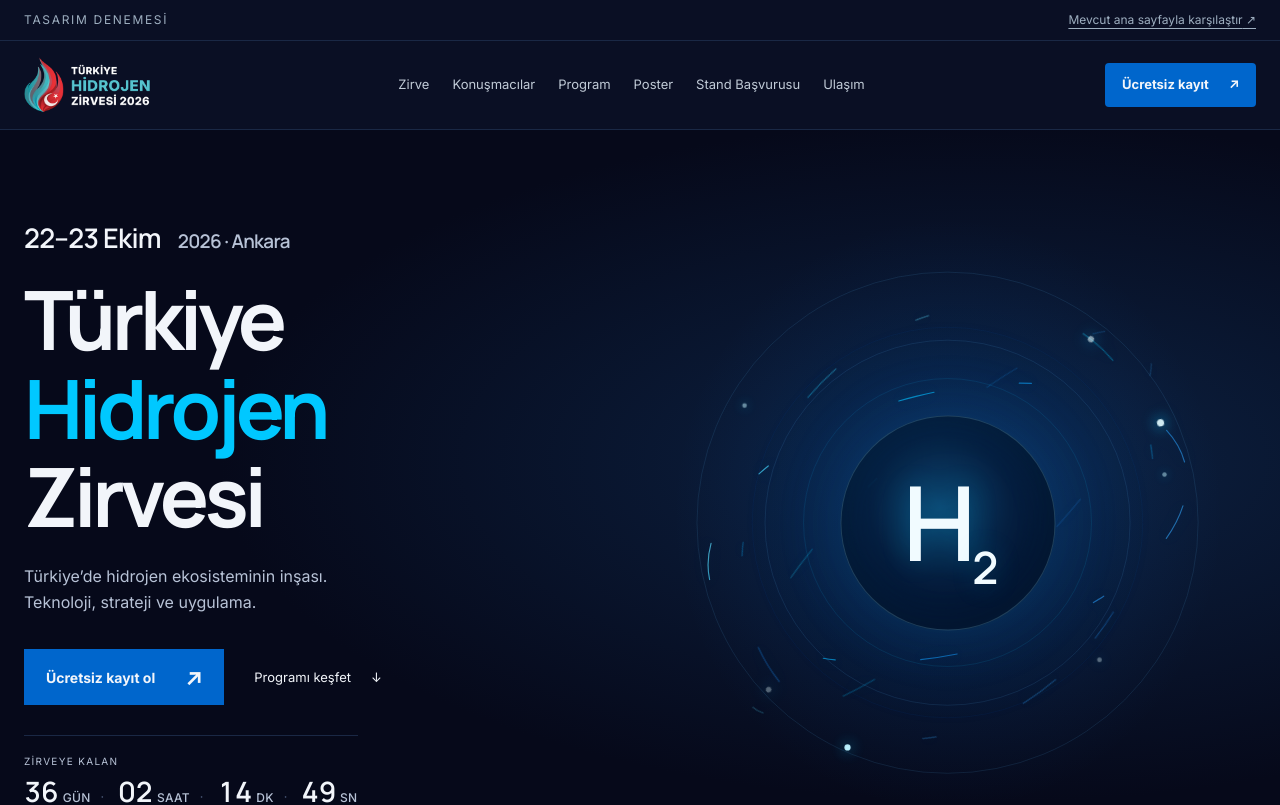
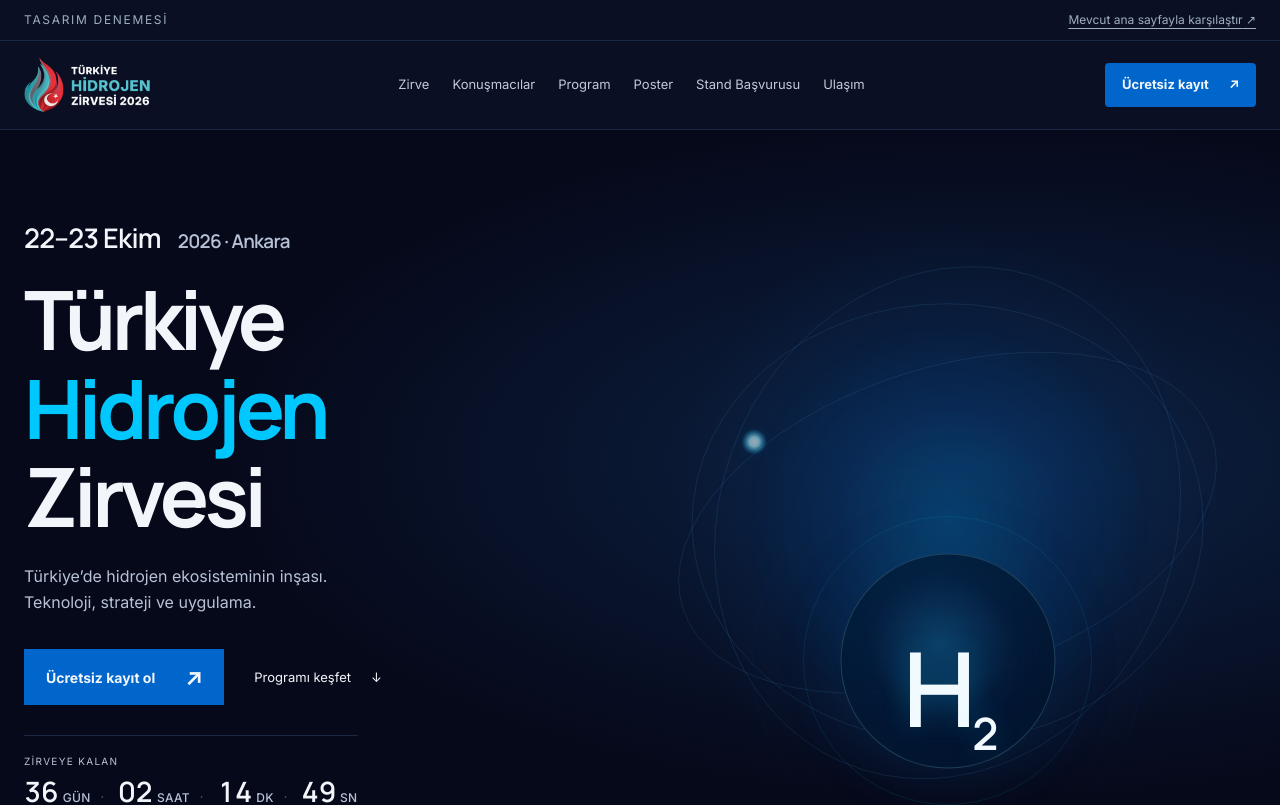
Before and after one commit to turkesdedeci/h2zirve, a Next.js app: page /tasarim-deneme in a window 1280 px wide. Shown: the top 805 px of the page. Built offline with nearby package versions, Linux system fonts and the light colour scheme.

Commit message:
Refine hydrogen hero field interaction and composition

```diff
--- a/src/app/tasarim-deneme/TrialHero.tsx
+++ b/src/app/tasarim-deneme/TrialHero.tsx
@@ -7,6 +7,45 @@ import field from "./heroField.module.css";
 
 export default function TrialHero() {
   const root = useRef<HTMLElement>(null);
+  const scene = useRef<HTMLDivElement>(null);
+
+  useEffect(() => {
+    const node = scene.current;
+    if (!node) return;
+
+    const media = matchMedia("(prefers-reduced-motion: reduce)");
+    let frame = 0;
+
+    const reset = () => {
+      cancelAnimationFrame(frame);
+      node.style.setProperty("--field-x", "0deg");
+      node.style.setProperty("--field-y", "0deg");
+    };
+
+    const move = (event: PointerEvent) => {
+      if (media.matches || event.pointerType === "touch") return;
+      const rect = node.getBoundingClientRect();
+      const x = (event.clientX - rect.left) / rect.width - 0.5;
+      const y = (event.clientY - rect.top) / rect.height - 0.5;
+
+      cancelAnimationFrame(frame);
+      frame = requestAnimationFrame(() => {
+        node.style.setProperty("--field-x", `${-y * 9}deg`);
+        node.style.setProperty("--field-y", `${x * 12}deg`);
+      });
+    };
+
+    node.addEventListener("pointermove", move, { passive: true });
+    node.addEventListener("pointerleave", reset);
+    media.addEventListener("change", reset);
+
+    return () => {
+      cancelAnimationFrame(frame);
+      node.removeEventListener("pointermove", move);
+      node.removeEventListener("pointerleave", reset);
+      media.removeEventListener("change", reset);
+    };
+  }, []);
 
   useEffect(() => {
     const node = root.current;
@@ -20,7 +59,7 @@ export default function TrialHero() {
       frame = requestAnimationFrame(() => {
         const rect = node.getBoundingClientRect();
         const progress = Math.max(0, Math.min(1, -rect.top / rect.height));
-        node.style.setProperty("--drift", media.matches ? "0px" : `${progress * 42}px`);
+        node.style.setProperty("--drift", media.matches ? "0px" : `${progress * 34}px`);
       });
     };
 
@@ -71,47 +110,81 @@ export default function TrialHero() {
           </div>
         </div>
 
-        <div className={s.moleculeScene}>
+        <div ref={scene} className={s.moleculeScene}>
           <div className={`${s.moleculeArt} ${field.visual}`} aria-hidden="true">
             <div className={field.stage}>
+              <div className={field.aura} />
+              <div className={field.coreHalo} />
+
               <svg className={field.fieldSvg} viewBox="0 0 640 640" fill="none">
                 <defs>
-                  <linearGradient id="hydrogen-field-gradient" x1="92" y1="125" x2="548" y2="500" gradientUnits="userSpaceOnUse">
-                    <stop stopColor="#c8f7ff" />
-                    <stop offset=".28" stopColor="#00c8ff" />
-                    <stop offset=".68" stopColor="#1476d4" />
-                    <stop offset="1" stopColor="#3da9e8" />
+                  <linearGradient id="hydrogen-field-gradient" x1="112" y1="126" x2="540" y2="510" gradientUnits="userSpaceOnUse">
+                    <stop stopColor="#e6fbff" />
+                    <stop offset=".2" stopColor="#79e8ff" />
+                    <stop offset=".47" stopColor="#00c8ff" />
+                    <stop offset=".76" stopColor="#1478d8" />
+                    <stop offset="1" stopColor="#8adfff" />
                   </linearGradient>
+                  <radialGradient id="particle-glow">
+                    <stop stopColor="#ffffff" />
+                    <stop offset=".38" stopColor="#b8f5ff" />
+                    <stop offset="1" stopColor="#00c8ff" stopOpacity="0" />
+                  </radialGradient>
                 </defs>
 
-                <circle className={field.guide} cx="320" cy="320" r="254" />
-                <circle className={field.guide} cx="320" cy="320" r="185" />
+                <ellipse className={`${field.guide} ${field.guideOne}`} cx="320" cy="320" rx="259" ry="222" />
+                <ellipse className={`${field.guide} ${field.guideTwo}`} cx="320" cy="320" rx="230" ry="265" transform="rotate(24 320 320)" />
+                <ellipse className={`${field.guide} ${field.guideThree}`} cx="320" cy="320" rx="282" ry="157" transform="rotate(-18 320 320)" />
 
-                <g transform="rotate(-14 320 320)">
-                  <ellipse className={`${field.orbit} ${field.orbitOne}`} cx="320" cy="320" rx="248" ry="132" pathLength="100" />
-                  <circle className={`${field.node} ${field.nodeOne}`} cx="554" cy="274" r="3.6" />
+                <g className={field.arcsOuter}>
+                  <path className={`${field.arc} ${field.arcStrong}`} d="M107 246C137 158 226 101 320 101" />
+                  <path className={`${field.arc} ${field.arcMid}`} d="M371 106C453 125 516 184 540 258" />
+                  <path className={`${field.arc} ${field.arcStrong}`} d="M548 307C553 393 505 471 431 514" />
+                  <path className={`${field.arc} ${field.arcMid}`} d="M372 542C283 562 198 526 142 463" />
+                  <path className={`${field.arc} ${field.arcStrong}`} d="M111 420C79 351 82 293 107 246" />
                 </g>
 
-                <g transform="rotate(38 320 320)">
-                  <ellipse className={`${field.orbit} ${field.orbitTwo}`} cx="320" cy="320" rx="190" ry="236" pathLength="100" />
-                  <circle className={`${field.node} ${field.nodeTwo}`} cx="320" cy="84" r="3.1" />
+                <g className={field.arcsInner}>
+                  <path className={`${field.arc} ${field.arcSoft}`} d="M177 210C226 151 315 132 385 157" />
+                  <path className={`${field.arc} ${field.arcSoft}`} d="M432 187C484 231 505 307 484 370" />
+                  <path className={`${field.arc} ${field.arcSoft}`} d="M452 416C398 480 302 497 232 462" />
+                  <path className={`${field.arc} ${field.arcSoft}`} d="M187 431C137 384 123 308 150 248" />
                 </g>
 
-                <g transform="rotate(-43 320 320)">
-                  <ellipse className={`${field.orbit} ${field.orbitThree}`} cx="320" cy="320" rx="272" ry="82" pathLength="100" />
-                  <circle className={`${field.node} ${field.nodeThree}`} cx="72" cy="320" r="2.8" />
+                <g className={field.flowLines}>
+                  <path d="M126 338C174 433 281 480 375 456C444 439 493 395 520 327" />
+                  <path d="M116 286C141 183 242 119 344 128C429 135 493 187 520 267" />
+                  <path d="M163 419C251 490 394 481 475 386" />
+                  <path d="M146 235C214 151 347 120 445 177" />
+                  <path d="M203 490C275 526 385 517 452 458" />
                 </g>
 
-                <circle className={`${field.node} ${field.nodeDim}`} cx="474" cy="459" r="2.4" />
+                <g className={field.ticks}>
+                  <path d="M318 71V87" />
+                  <path d="M503 151L492 164" />
+                  <path d="M566 326H550" />
+                  <path d="M493 501L481 489" />
+                  <path d="M302 568V552" />
+                  <path d="M129 479L141 467" />
+                  <path d="M75 303H91" />
+                  <path d="M151 129L163 141" />
+                </g>
+
+                <g className={field.particles}>
+                  <circle cx="124" cy="238" r="13" fill="url(#particle-glow)" opacity=".6" />
+                  <circle cx="124" cy="238" r="3.7" className={field.particleBright} />
+                  <circle cx="495" cy="186" r="2.7" className={field.particle} />
+                  <circle cx="554" cy="321" r="3.4" className={field.particle} />
+                  <circle cx="430" cy="503" r="2.4" className={field.particleDim} />
+                  <circle cx="185" cy="483" r="3" className={field.particle} />
+                  <circle cx="94" cy="382" r="2.2" className={field.particleDim} />
+                </g>
               </svg>
 
               <div className={field.core}>
+                <div className={field.coreTexture} />
                 <span className={field.symbol}>H<sub>2</sub></span>
               </div>
-
-              <span className={`${field.marker} ${field.markerOne}`} />
-              <span className={`${field.marker} ${field.markerTwo}`} />
-              <span className={`${field.marker} ${field.markerThree}`} />
             </div>
           </div>
         </div>
```
